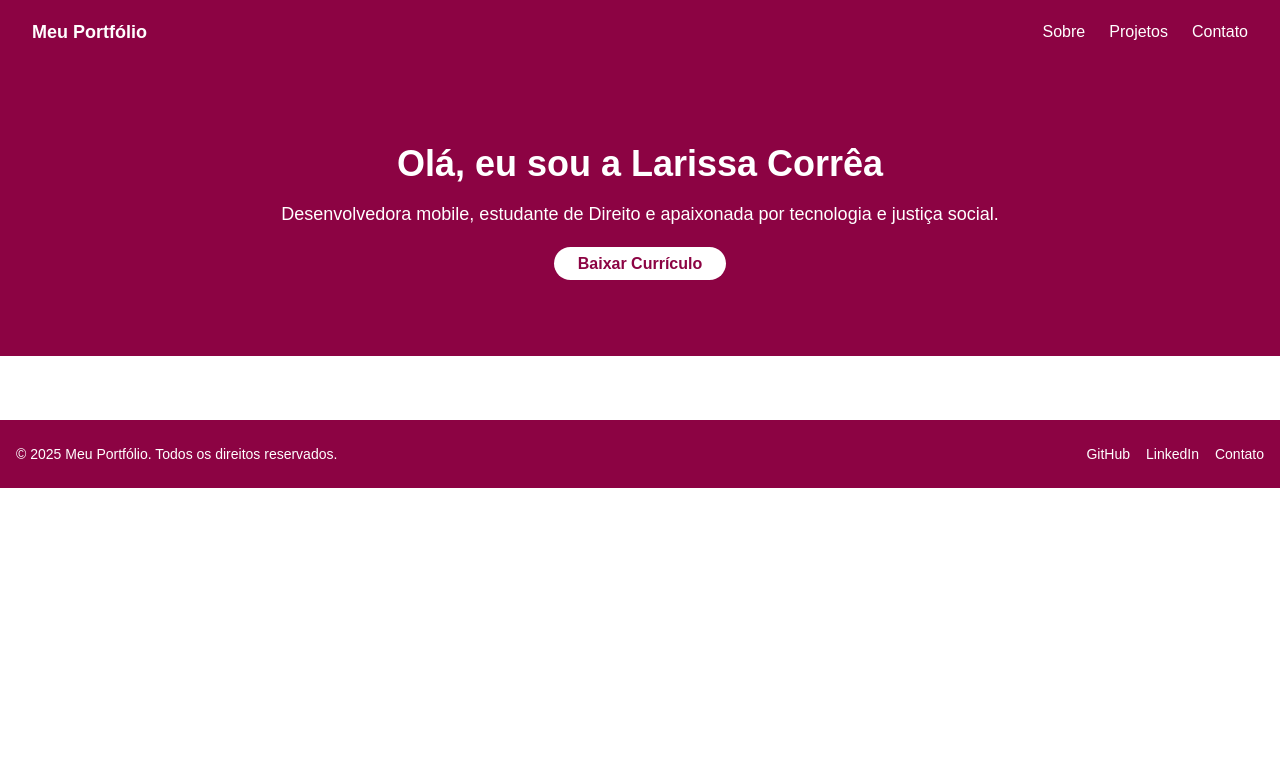
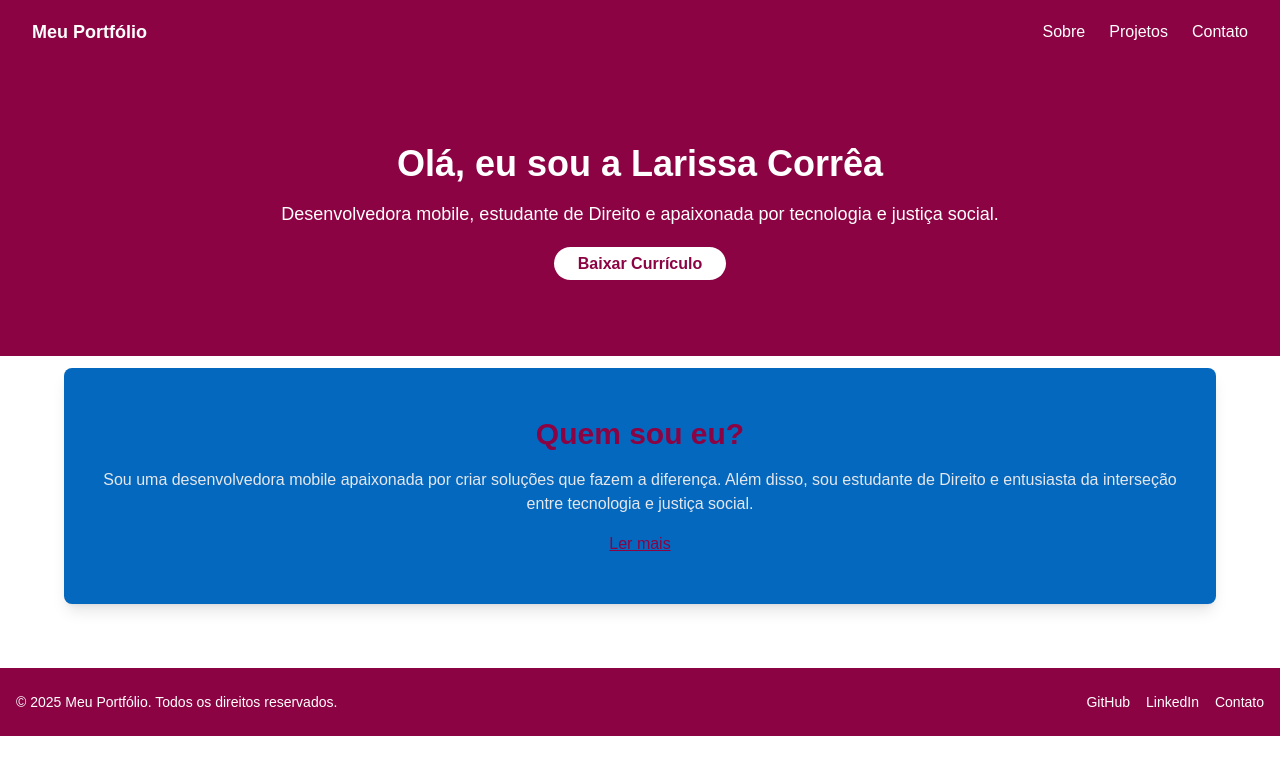
Before and after one commit to resenhandodirei/PortlariART_React-Next.js, a Next.js app: page / in a window 1280 px wide. Shown: the top 774 px of the page. Built offline with nearby package versions, Linux system fonts and the light colour scheme.

Commit message:
feat: componente de ResumoSobreMim feito

```diff
--- /dev/null
+++ b/src/app/components/ResumoSobreMim.tsx
@@ -0,0 +1,13 @@
+import Link from 'next/link'
+
+export default function ResumoSobreMim() {
+  return (
+    <section className="py-12 px-6 text-center max-w-6xl mx-auto bg-[#0468BF] rounded-lg shadow-lg text-white mt-3">
+      <h2 className="text-3xl font-bold text-[#8C0343] mb-4">Quem sou eu?</h2>
+      <p className="text-gray-200 mb-4">
+        Sou uma desenvolvedora mobile apaixonada por criar soluções que fazem a diferença. Além disso, sou estudante de Direito e entusiasta da interseção entre tecnologia e justiça social.
+      </p>
+      <Link href="/about" className="text-[#8C0343] underline font-medium">Ler mais</Link>
+    </section>
+  )
+}
--- a/src/app/page.tsx
+++ b/src/app/page.tsx
@@ -2,13 +2,14 @@ import Image from "next/image";
 import Navbar from "./components/Navbar";
 import Footer from "./components/Footer";
 import Hero from "./components/Hero";
+import ResumoSobreMim from "./components/ResumoSobreMim";
 
 export default function Home() {
   return (
     <>
     <Navbar />
     <Hero />
-
+    <ResumoSobreMim />
     <Footer />
     </>
   );
```
